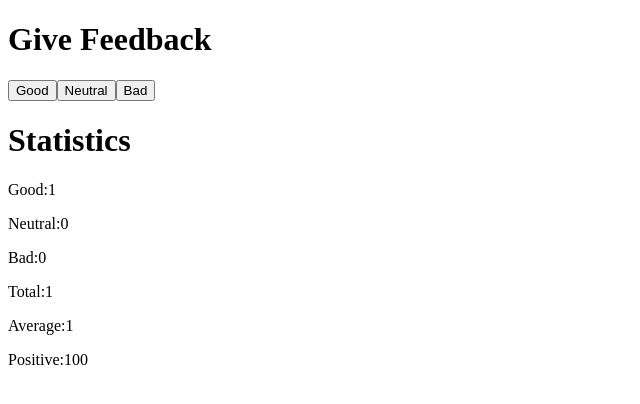
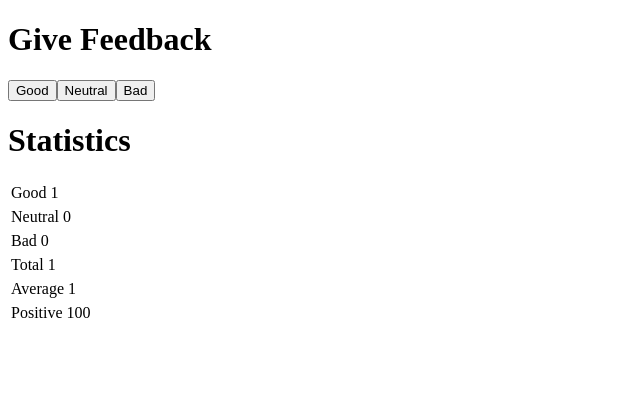
Before and after one commit to Ndiwe1803/fullstackopen, a React (Vite) app in the folder part1/: page / in a window 1280 px wide. Both pictures are taken after a click on the button "Good". Shown: the top 404 px of the page, without its empty margins (0-640 px from the left). Built offline with nearby package versions, Linux system fonts and the light colour scheme.

Commit message:
exercise 1.14

```diff
--- a/part1/src/App.jsx
+++ b/part1/src/App.jsx
@@ -9,7 +9,14 @@
 }
 const StatisticLine = (props) => {
     return (
-        <p>{props.text}:{props.value}</p>
+        <table>
+            <tbody>
+              <tr>
+                  <td>{props.text}</td>
+                  <td>{props.value}</td>
+              </tr>
+            </tbody>
+        </table>
     )
 }
 const Statistics = (props) => {
```
